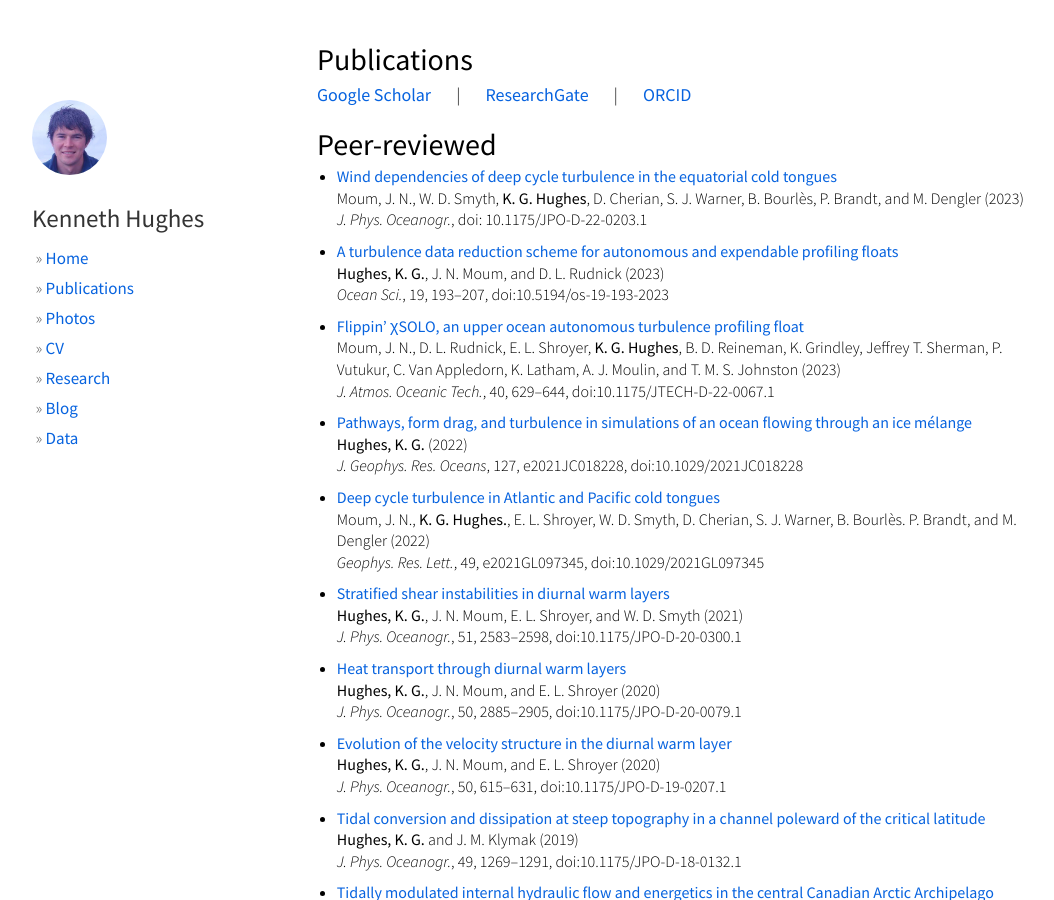
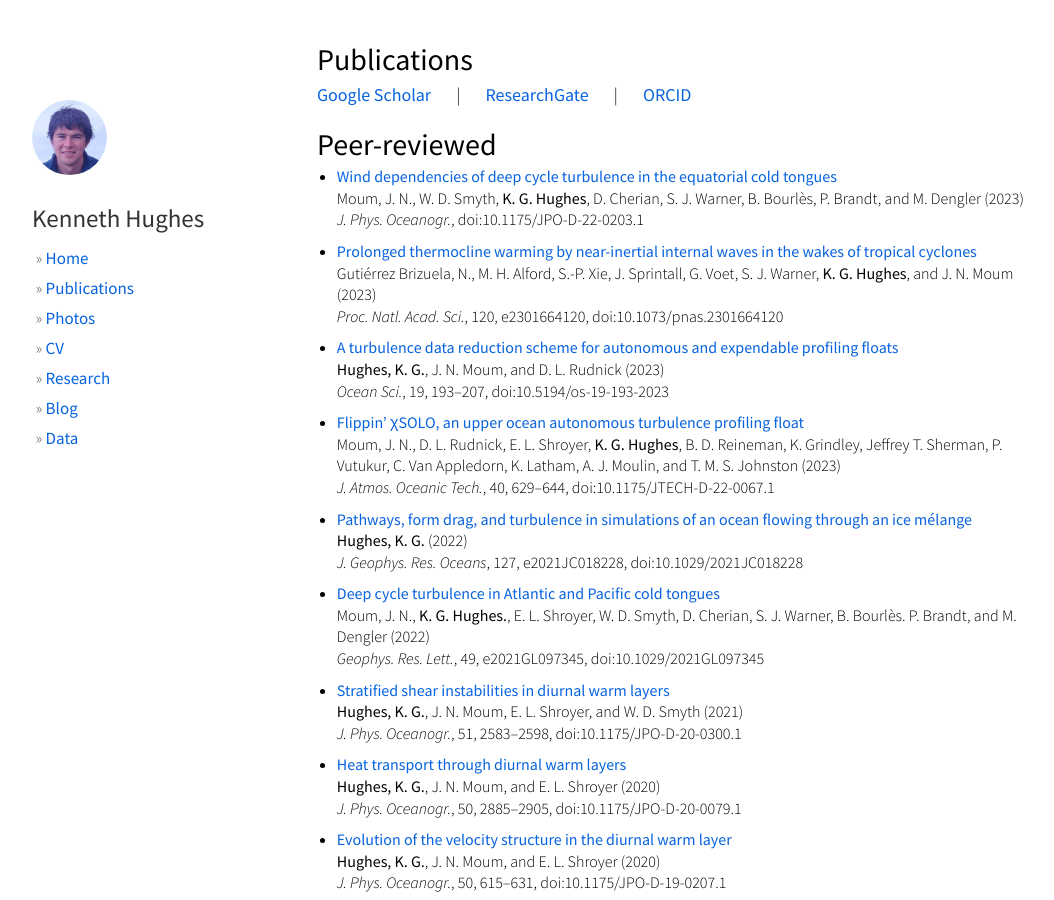
Before and after one commit to hugke729/hugke729.github.io, a Jekyll site: the page built from publications/index.md, in a window 1280 px wide and 900 px high. Shown: the whole window, without its empty margins (53-1107 px from the left). Built offline with Jekyll 4.4.1, drawn with Linux system fonts in a browser that asks for light colours; nearby versions of some CDN libraries.

Commit message:
Add Noel's paper

```diff
--- a/publications/index.md
+++ b/publications/index.md
@@ -13,7 +13,11 @@ css: publications
 
 * [Wind dependencies of deep cycle turbulence in the equatorial cold tongues][pr17]
 Moum, J. N., W. D. Smyth, __K. G. Hughes__, D. Cherian, S. J. Warner, B. Bourlès, P. Brandt, and M. Dengler (2023)
-*J. Phys. Oceanogr.*, doi: 10.1175/JPO-D-22-0203.1
+*J. Phys. Oceanogr.*, doi:10.1175/JPO-D-22-0203.1
+
+* [Prolonged thermocline warming by near-inertial internal waves in the wakes of tropical cyclones][pr18]
+Gutiérrez Brizuela, N., M. H. Alford, S.-P. Xie, J. Sprintall, G. Voet, S. J. Warner, __K. G. Hughes__, and J. N. Moum (2023)
+*Proc. Natl. Acad. Sci.*, 120, e2301664120, doi:10.1073/pnas.2301664120
 
 * [A turbulence data reduction scheme for autonomous and expendable profiling floats][pr15]
 __Hughes, K. G.__, J. N. Moum, and D. L. Rudnick (2023)
```
Also changed, not shown: other parts of publications/index.md (+1 -0 lines).
